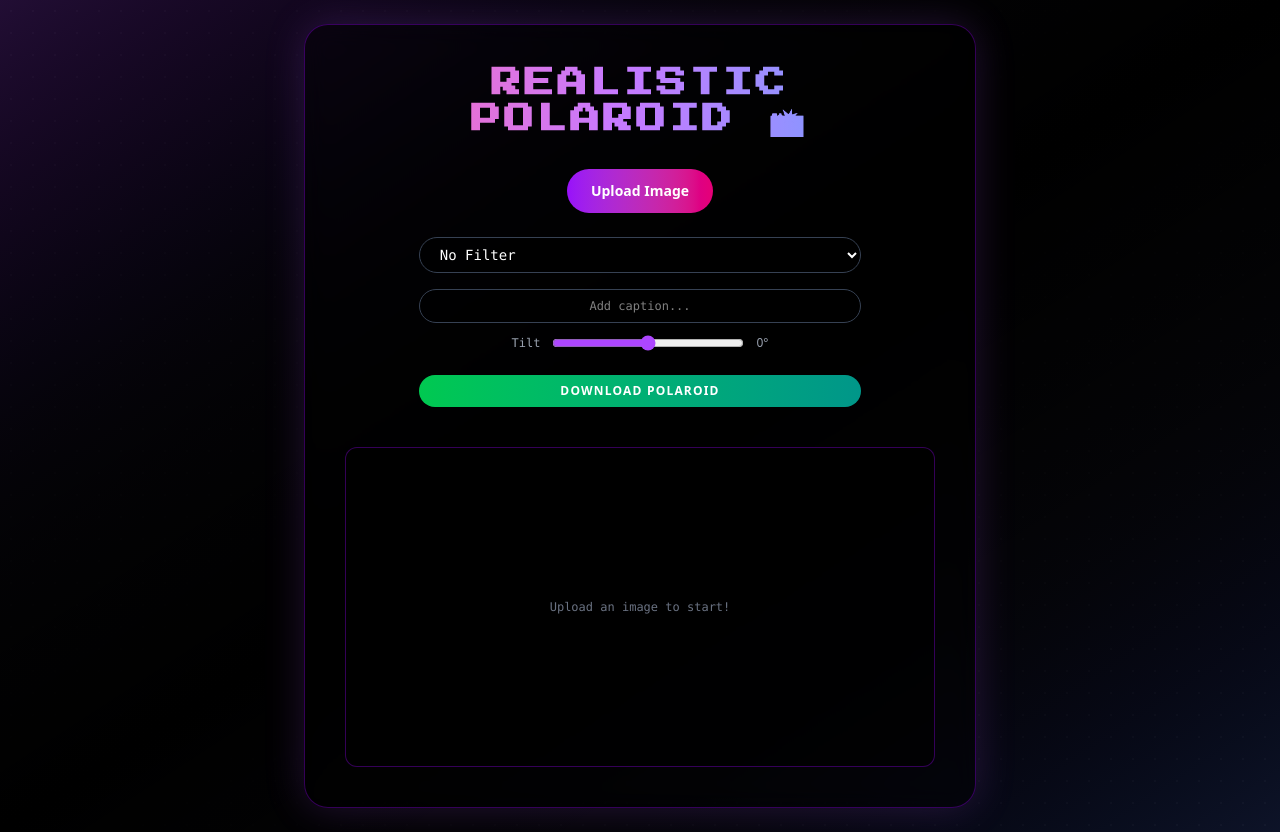
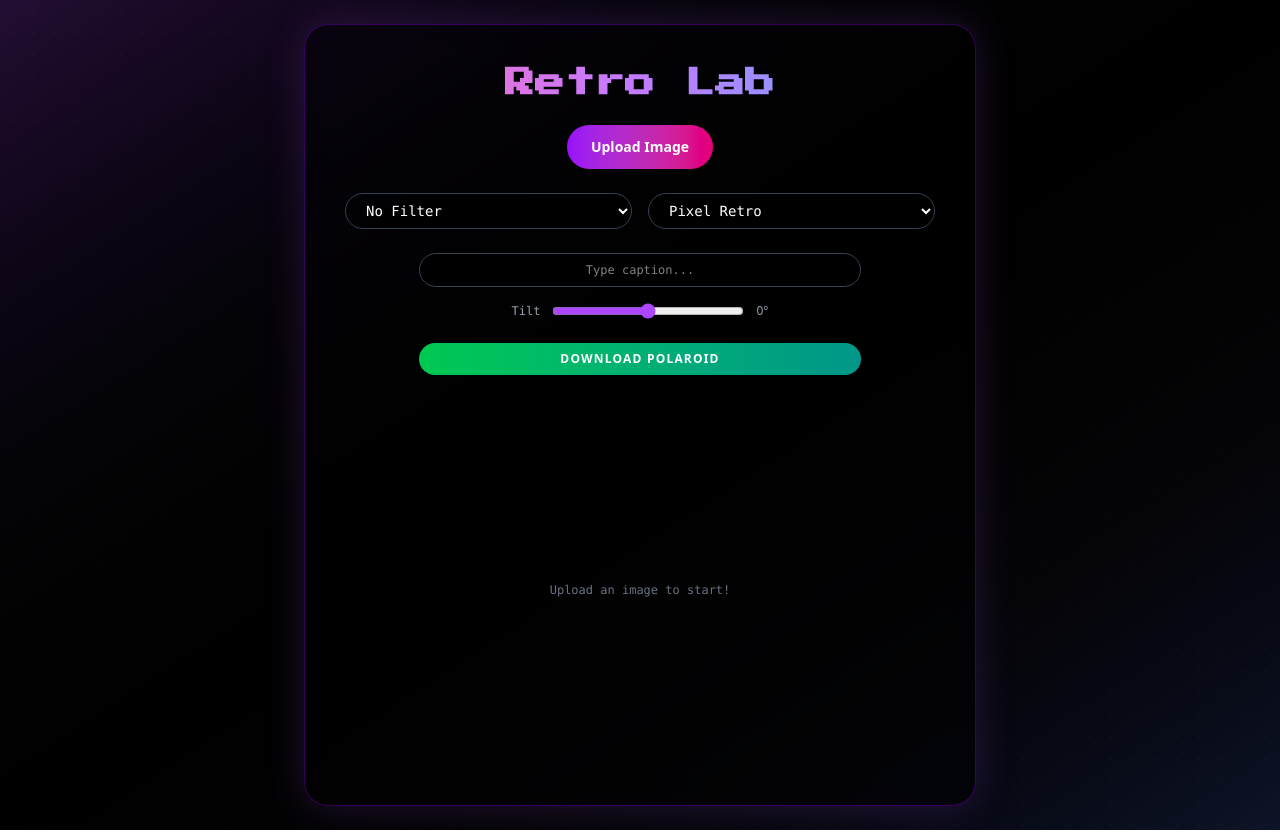
Before and after one commit to mohitjaryal/retro-image-converter, a React (Vite) app: page / in a window 1280 px wide. Built offline with nearby package versions, Linux system fonts and the light colour scheme.

Commit message:
Update App.jsx

```diff
--- a/src/App.jsx
+++ b/src/App.jsx
@@ -5,15 +5,32 @@ export default function App() {
   const [filter, setFilter] = useState("none");
   const [caption, setCaption] = useState("");
   const [tilt, setTilt] = useState(0);
+  const [font, setFont] = useState("Press Start 2P");
   const canvasRef = useRef(null);
 
+  // preload fonts
   useEffect(() => {
+    const fonts = [
+      "Press Start 2P",
+      "Roboto Mono",
+      "Dancing Script",
+      "Pacifico",
+    ];
+    fonts.forEach((f) => {
       const link = document.createElement("link");
-    link.href =
-      "https://fonts.googleapis.com/css2?family=Press+Start+2P&display=swap";
+      link.href = `https://fonts.googleapis.com/css2?family=${f.replace(
+        / /g,
+        "+"
+      )}&display=swap`;
       link.rel = "stylesheet";
       document.head.appendChild(link);
+    });
   }, []);
+
+  // draw whenever dependencies change
+  useEffect(() => {
+    if (imageSrc) drawPolaroid();
+  }, [filter, caption, tilt, font, imageSrc]);
 
   const handleUpload = (e) => {
     const file = e.target.files[0];
@@ -25,104 +42,82 @@ export default function App() {
 
   const drawPolaroid = () => {
     if (!canvasRef.current || !imageSrc) return;
-
     const canvas = canvasRef.current;
     const ctx = canvas.getContext("2d");
     const img = new Image();
     img.src = imageSrc;
-
     img.onload = () => {
-      // Medium size
       const imgWidth = 400;
       const imgHeight = (img.height / img.width) * imgWidth;
-      const padding = 40; // sides/top
-      const bottomPadding = 120; // Polaroid bottom
-      const polaroidWidth = imgWidth + padding * 2;
-      const polaroidHeight = imgHeight + padding + bottomPadding;
+      const pad = 35;
+      const bottomPad = 110;
+      const width = imgWidth + pad * 2;
+      const height = imgHeight + pad + bottomPad;
+      canvas.width = width;
+      canvas.height = height;
 
-      canvas.width = polaroidWidth;
-      canvas.height = polaroidHeight;
+      // background + frame
+      ctx.fillStyle = "#fff";
+      ctx.roundRect(0, 0, width, height, 20);
+      ctx.fill();
 
-      // White Polaroid frame
-      ctx.fillStyle = "#fff";
-      ctx.fillRect(0, 0, polaroidWidth, polaroidHeight);
+      // realistic soft shadow
+      canvas.style.boxShadow = "0 15px 35px rgba(0,0,0,0.45)";
+      ctx.save();
 
-      // Shadow
-      canvas.style.boxShadow = "10px 10px 30px rgba(0,0,0,0.5)";
+      // tilt
+      ctx.translate(width / 2, height / 2);
+      ctx.rotate((tilt * Math.PI) / 180);
+      ctx.translate(-width / 2, -height / 2);
 
-      // Tilt
-      ctx.save();
-      ctx.translate(polaroidWidth / 2, polaroidHeight / 2);
-      ctx.rotate((tilt * Math.PI) / 180);
-      ctx.translate(-polaroidWidth / 2, -polaroidHeight / 2);
-
-      // Apply retro filter
-      switch (filter) {
-        case "gameboy":
-          ctx.filter = "contrast(1.2) saturate(0.2) hue-rotate(90deg)";
-          break;
-        case "vhs":
-          ctx.filter = "contrast(1.1) saturate(1.3) hue-rotate(-20deg)";
-          break;
-        case "polaroid":
-          ctx.filter = "brightness(1.1) saturate(0.9) sepia(0.2)";
-          break;
-        case "sepia":
-          ctx.filter = "sepia(0.7) contrast(1.1)";
-          break;
-        case "cool":
-          ctx.filter = "contrast(1.1) brightness(1.1) hue-rotate(200deg)";
-          break;
-        default:
-          ctx.filter = "none";
-      }
-
-      ctx.drawImage(img, padding, padding, imgWidth, imgHeight);
+      // filter
+      const filters = {
+        gameboy: "contrast(1.2) saturate(0.3) hue-rotate(90deg)",
+        vhs: "contrast(1.1) saturate(1.3) hue-rotate(-20deg)",
+        polaroid: "brightness(1.1) saturate(0.9) sepia(0.25)",
+        sepia: "sepia(0.8) contrast(1.1)",
+        cool: "contrast(1.1) brightness(1.1) hue-rotate(200deg)",
+        none: "none",
+      };
+      ctx.filter = filters[filter];
+      ctx.drawImage(img, pad, pad, imgWidth, imgHeight);
       ctx.restore();
       ctx.filter = "none";
 
-      // Caption
-      ctx.font = "28px 'Press Start 2P', monospace";
+      // caption + date
+      ctx.textAlign = "center";
       ctx.fillStyle = "#000";
-      ctx.textAlign = "center";
-      ctx.fillText(
-        caption || "Retro Memories",
-        polaroidWidth / 2,
-        polaroidHeight - 70
-      );
+      ctx.font = `26px '${font}', monospace`;
+      ctx.fillText(caption || "My Polaroid", width / 2, height - 70);
 
-      // Date
-      const date = new Date();
-      const dateText = date.toLocaleDateString(undefined, {
+      const dateText = new Date().toLocaleDateString(undefined, {
         year: "numeric",
         month: "short",
         day: "numeric",
       });
-      ctx.font = "20px 'Press Start 2P', monospace";
-      ctx.fillStyle = "#444";
-      ctx.fillText(dateText, polaroidWidth / 2, polaroidHeight - 40);
+      ctx.font = `20px '${font}', monospace`;
+      ctx.fillStyle = "#555";
+      ctx.fillText(dateText, width / 2, height - 35);
     };
   };
 
   const handleDownload = () => {
-    drawPolaroid();
-    setTimeout(() => {
+    if (!canvasRef.current) return;
     const link = document.createElement("a");
-      link.download = "retro-polaroid.png";
+    link.download = "realistic-polaroid.png";
     link.href = canvasRef.current.toDataURL("image/png", 1.0);
     link.click();
-    }, 300);
   };
 
   return (
-    <div className="relative min-h-screen flex flex-col items-center justify-center bg-[#0a0a0f] text-white p-6 overflow-hidden">
-      {/* Grid background */}
+    <div className="min-h-screen flex flex-col items-center justify-center bg-[#0b0b0e] text-white p-6 relative overflow-hidden">
+      {/* background */}
       <div className="absolute inset-0 bg-[radial-gradient(circle_at_center,rgba(255,255,255,0.03)_1px,transparent_1px)] bg-[size:22px_22px]" />
       <div className="absolute inset-0 bg-gradient-to-br from-purple-900/30 via-black to-blue-900/20" />
 
       <div className="relative z-10 w-full max-w-2xl bg-black/40 border border-purple-700/40 rounded-3xl p-10 backdrop-blur-md shadow-[0_0_40px_rgba(168,85,247,0.2)]">
-        <h1 className="text-3xl font-bold text-center mb-8 text-transparent bg-clip-text bg-gradient-to-r from-pink-400 via-purple-400 to-blue-400 font-['Press_Start_2P'] tracking-widest">
-          REALISTIC POLAROID 📸
+        <h1 className="text-3xl text-center mb-6 font-bold text-transparent bg-clip-text bg-gradient-to-r from-pink-400 via-purple-400 to-blue-400 font-['Press_Start_2P']">
+          Retro Lab
         </h1>
 
         {/* Upload */}
@@ -136,30 +131,39 @@ export default function App() {
           />
         </label>
 
-        {/* Filter */}
+        {/* Filter + Font + Tilt */}
+        <div className="grid grid-cols-1 md:grid-cols-2 gap-4 mb-6">
           <select
             value={filter}
-          onChange={(e) => {
-            setFilter(e.target.value);
-            drawPolaroid();
-          }}
-          className="bg-black/60 border border-gray-700 text-sm px-4 py-2 rounded-full text-white font-mono focus:ring-2 focus:ring-purple-500 mb-4 w-3/4 mx-auto block"
+            onChange={(e) => setFilter(e.target.value)}
+            className="bg-black/60 border border-gray-700 text-sm px-4 py-2 rounded-full text-white font-mono focus:ring-2 focus:ring-purple-500"
           >
             <option value="none">No Filter</option>
-          <option value="gameboy">GameBoy Green</option>
+            <option value="gameboy">GameBoy</option>
             <option value="vhs">VHS Glow</option>
             <option value="polaroid">Polaroid Warm</option>
             <option value="sepia">Sepia Vintage</option>
             <option value="cool">Cool Retro</option>
           </select>
 
-        {/* Caption + Tilt */}
+          <select
+            value={font}
+            onChange={(e) => setFont(e.target.value)}
+            className="bg-black/60 border border-gray-700 text-sm px-4 py-2 rounded-full text-white font-mono focus:ring-2 focus:ring-purple-500"
+          >
+            <option value="Press Start 2P">Pixel Retro</option>
+            <option value="Roboto Mono">Mono Modern</option>
+            <option value="Dancing Script">Handwritten</option>
+            <option value="Pacifico">Cursive</option>
+          </select>
+        </div>
+
         <input
           type="text"
-          placeholder="Add caption..."
+          placeholder="Type caption..."
           value={caption}
           onChange={(e) => setCaption(e.target.value)}
-          className="bg-black/50 border border-gray-700 rounded-full px-4 py-2 text-center text-xs text-white w-3/4 focus:outline-none focus:ring-2 focus:ring-purple-500 font-mono mb-3 mx-auto block"
+          className="bg-black/50 border border-gray-700 rounded-full px-4 py-2 text-center text-xs text-white w-3/4 focus:outline-none focus:ring-2 focus:ring-purple-500 font-mono mb-4 mx-auto block"
         />
 
         <div className="flex items-center justify-center gap-3 mb-6">
@@ -169,10 +173,7 @@ export default function App() {
             min="-15"
             max="15"
             value={tilt}
-            onChange={(e) => {
-              setTilt(Number(e.target.value));
-              drawPolaroid();
-            }}
+            onChange={(e) => setTilt(Number(e.target.value))}
             className="w-48 accent-purple-500"
           />
           <span className="text-xs text-gray-400">{tilt}°</span>
@@ -186,9 +187,12 @@ export default function App() {
         </button>
 
         {/* Canvas */}
-        <div className="relative mt-10 border border-purple-700/40 rounded-xl overflow-hidden bg-black/60 flex justify-center items-center min-h-[320px]">
+        <div className="relative mt-10 flex justify-center items-center min-h-[350px]">
           {imageSrc ? (
-            <canvas ref={canvasRef} className="max-w-full rounded-md" />
+            <canvas
+              ref={canvasRef}
+              className="max-w-full rounded-xl transition-all duration-150"
+            />
           ) : (
             <p className="text-gray-500 text-xs font-mono">
               Upload an image to start!
```
Lines whose indentation alone changed are shown as unchanged.
